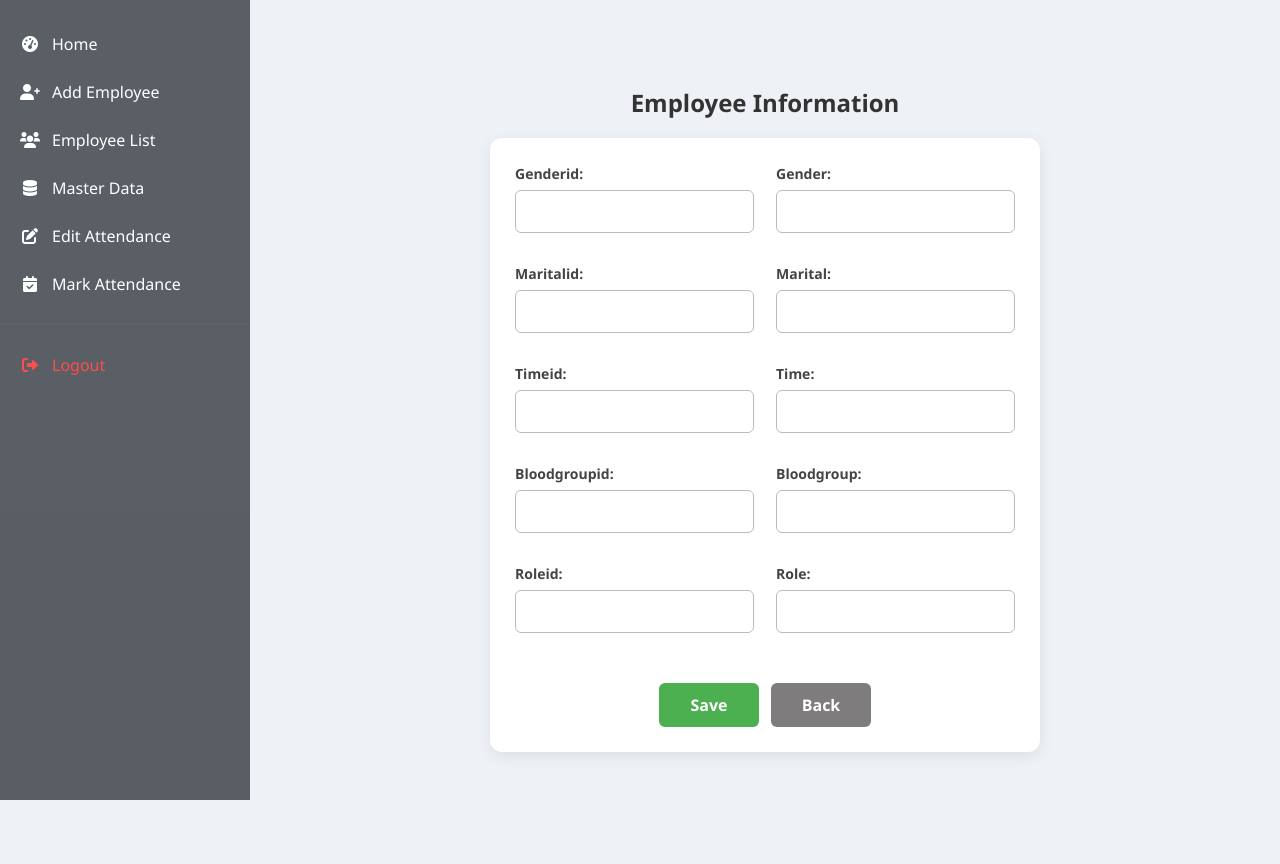
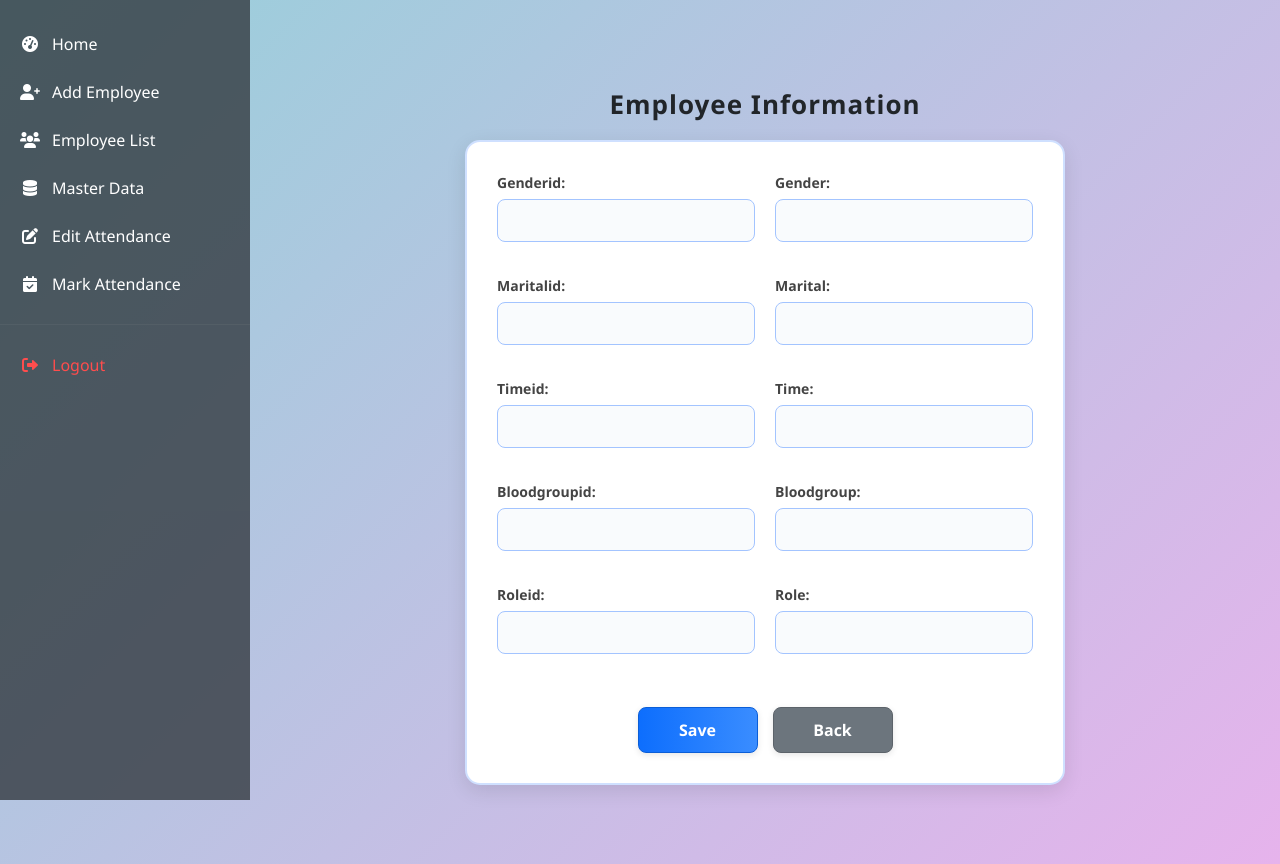
Before and after one commit to Paviraghu/mahilmartcafe, a Django app: page /master-data/ in a window 1280 px wide. Before the commit the page ends 800 px from the top, so only its background shows below. Run offline with Django 5.2, Linux system fonts and the light colour scheme; the visitor is signed in with stand-in values (Sample User, id 1).

Commit message:
update style in all pages

```diff
--- a/employeeattendance/templates/attendance.html
+++ b/employeeattendance/templates/attendance.html
@@ -11,6 +11,7 @@
         body {
             font-family: 'Segoe UI', Tahoma, Geneva, Verdana, sans-serif;
             background: #e9f0f7; min-height: 100vh;
+            background: linear-gradient(135deg, #96d0da, #e6b3ec);
         }
         .container {
             max-width: 800px;
@@ -74,11 +75,12 @@
             cursor: not-allowed;
         }
         .attendance-table {
-            width: 110%;
+            width: 119%;
             margin: 30px 0;
-            border-radius: 15px;
+            border-radius: 20px;
             overflow: hidden;
             box-shadow: 0 10px 20px rgba(0,0,0,0.1);
+
         }
         .attendance-table thead {
             background: linear-gradient(90deg, #2575fc, #6a11cb);
--- a/employeeattendance/templates/employee_list.html
+++ b/employeeattendance/templates/employee_list.html
@@ -9,6 +9,7 @@
     <style>
         body {
             background: #f4f7fa;
+            background: linear-gradient(135deg, #96d0da, #e6b3ec);
         }
         .page-title {
             font-weight: 600;
--- a/employeeattendance/templates/logout.html
+++ b/employeeattendance/templates/logout.html
@@ -10,6 +10,7 @@
             font-family: Arial;
             margin: 50px;
             text-align: center;
+            background: linear-gradient(135deg, #96d0da, #e6b3ec);
         }
         form {
             padding: 20px;
--- a/employeeattendance/templates/master_data.html
+++ b/employeeattendance/templates/master_data.html
@@ -9,85 +9,93 @@
         body {
             font-family: 'Segoe UI', Tahoma, Geneva, Verdana, sans-serif;
             background: #eef2f7;
-            margin:0;
-            padding:5px;
+            background: linear-gradient(135deg, #96d0da, #e6b3ec);
+            margin: 0;
+            padding: 5px;
         }
         h1 {
-            text-align:center;
-            color:#333;
-            margin:20px 0;
-            font-size:24px;
-            font-weight:600;
+            text-align: center;
+            --color: #0d6efd;
+            margin: 20px 0;
+            font-size: 26px;
+            font-weight: 700;
+            letter-spacing: 1px;
         }
         form {
-            max-width: 550px;
-            margin:0 auto 50px;
-            padding:25px;
-            background:#fff;
-            border-radius:12px;
-            box-shadow:0 4px 15px rgba(0,0,0,0.08);
+            max-width: 600px;
+            margin: 0 auto 50px;
+            padding: 30px;
+            background: #ffffff;
+            border-radius: 15px;
+            box-shadow: 0 6px 20px rgba(0,0,0,0.1);
+            border: 2px solid #cfe0ff;
         }
         .two-column {
             display: grid;
             grid-template-columns: 1fr 1fr;
-            gap:18px 22px;
+            gap: 18px 20px;
         }
         .form-group {
-            display:flex;
-            flex-direction:column;
-            margin-bottom:12px;
+            display: flex;
+            flex-direction: column;
+            margin-bottom: 15px;
         }
         .form-group label {
-            font-size:14px;
-            margin-bottom:6px;
-            color:#444;
-            font-weight:600;
+            font-size: 14px;
+            margin-bottom: 6px;
+            color: #444;
+            font-weight: 600;
         }
         .form-group input,
         .form-group select {
-            padding:10px 12px;
-            border:1px solid #bbb;
-            border-radius:6px;
-            font-size:14px;
-            font-weight:500;
-            transition: all 0.2s ease;
+            padding: 10px 14px;
+            border: 1.5px solid #a3c4ff;
+            border-radius: 8px;
+            font-size: 14px;
+            font-weight: 500;
+            transition: all 0.3s ease;
             width: 100%;
             box-sizing: border-box;
+            background: #f9fbfd;
         }
         .form-group input:focus,
         .form-group select:focus {
-            --border-color:#4CAF50;
-            box-shadow:0 0 5px rgba(76,175,80,0.3);
-            outline:none;
+            border-color: #0d6efd;
+            box-shadow: 0 0 6px rgba(13,110,253,0.3);
+            outline: none;
+            background: #ffffff;
         }
         .button-group {
-            display:flex;
+            display: flex;
             justify-content: center;
-            gap:12px;
-            margin-top:20px;
+            gap: 15px;
+            margin-top: 20px;
             grid-column: span 2;
         }
 
         .back-btn, .save-btn {
-            padding:10px 18px;
-            border-radius:6px;
-            font-weight:600;
-            font-size:16px;
-            text-align:center;
-            text-decoration:none;
-            cursor:pointer;
-            transition: all 0.2s ease;
-            min-width: 100px;
+            padding: 10px 20px;
+            border-radius: 8px;
+            font-weight: 600;
+            font-size: 16px;
+            text-align: center;
+            text-decoration: none;
+            cursor: pointer;
+            transition: all 0.3s ease;
+            min-width: 120px;
+            box-shadow: 0 2px 6px rgba(0,0,0,0.1);
         }
 
         .back-btn {
-            background:#7e7c7c;
-            color:#fff;
+            background: #6c757d;
+            color: #fff;
+            border: 1px solid #5c636a;
         }
+
         .save-btn {
-            background:#4CAF50;
-            color:#fff;
-            border:none;
+            background: linear-gradient(90deg, #0d6efd, #3a8dff);
+            color: #fff;
+            border: 1px solid #0b5ed7;
             font-weight: bold;
         }
     </style>
--- a/employeeattendance/urls.py
+++ b/employeeattendance/urls.py
@@ -1,13 +1,14 @@
 from django.urls import path
 from . import views
+from django.contrib import admin
 
 urlpatterns = [
-    path("auth/", views.auth_view, name="auth"),
-    path("index/", views.index, name="index"),
-    path("logout/", views.logout_view, name="logout"),
-    path("employees/", views.add_employee, name="add_employee"),
+    path('', views.auth_view, name='auth'),
+    path('index/', views.index, name="index"),
+    path('logout/', views.logout_view, name="logout"),
+    path('employees/', views.add_employee, name="add_employee"),
     path('master-data/', views.master_data_view, name="master_data"),
     path('employeelist/', views.employee_list, name='employee_list'),
     path('attendance/', views.mark_attendance, name="mark_attendance"),
-    path("edit_attendance/", views.admin_attendance_edit, name="admin_attendance_edit"),
+    path('edit_attendance/', views.admin_attendance_edit, name="admin_attendance_edit"),
 ]
--- a/employeeattendance/views.py
+++ b/employeeattendance/views.py
@@ -23,6 +23,10 @@
     return render(request, "index.html")
 
 def auth_view(request):
+
+    login_form = LoginForm()
+    reg_form = RegistrationForm()
+
     if request.method == "POST":
         if "login" in request.POST:
             login_form = LoginForm(request.POST)
@@ -64,9 +68,6 @@
                 return redirect("auth")
             except User.DoesNotExist:
                 messages.error(request, "Username not found.")
-    else:
-        reg_form = RegistrationForm()
-        login_form = LoginForm()
 
     return render(request, "auth.html", {"reg_form": reg_form, "login_form": login_form})
 
```
Also changed, not shown: employeeattendance/templates/add_employee.html (+14 -11 lines), employeeattendance/templates/edit_attendance.html (+3 -9 lines), employeeattendance/templates/index.html (+18 -1 lines).
